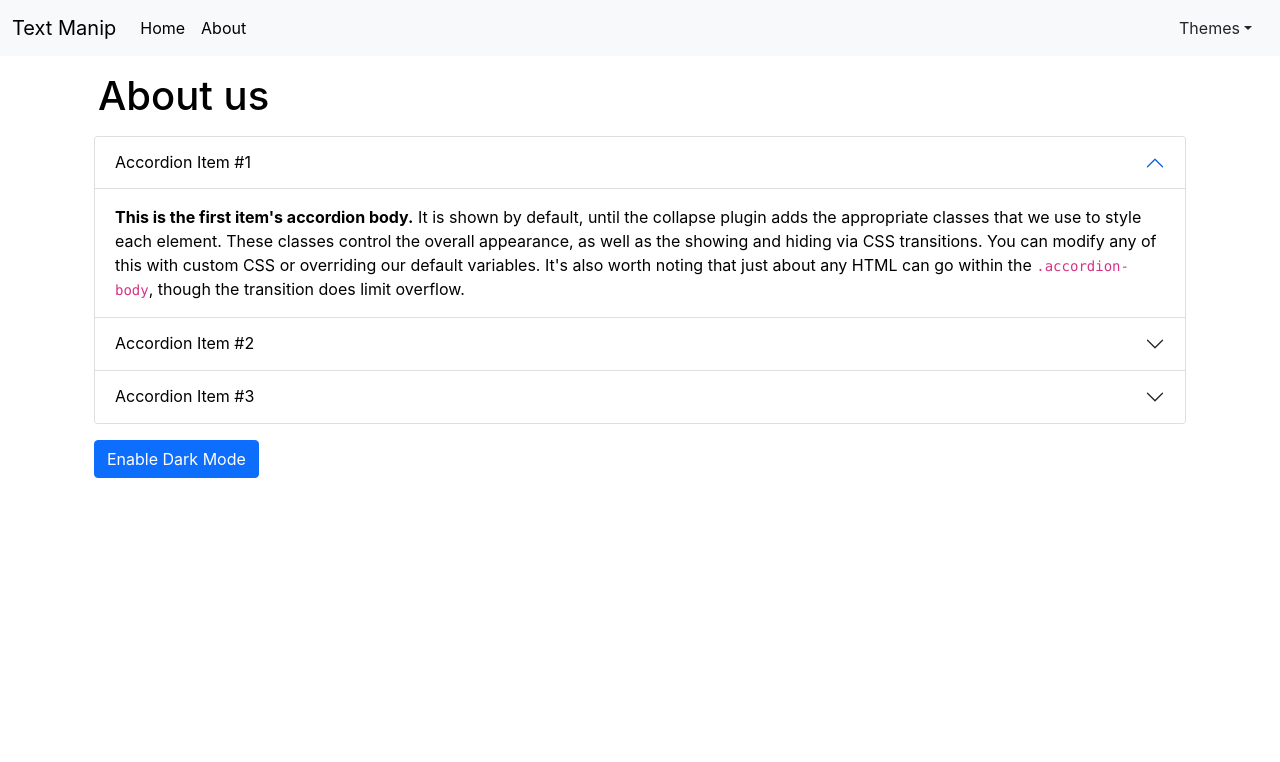
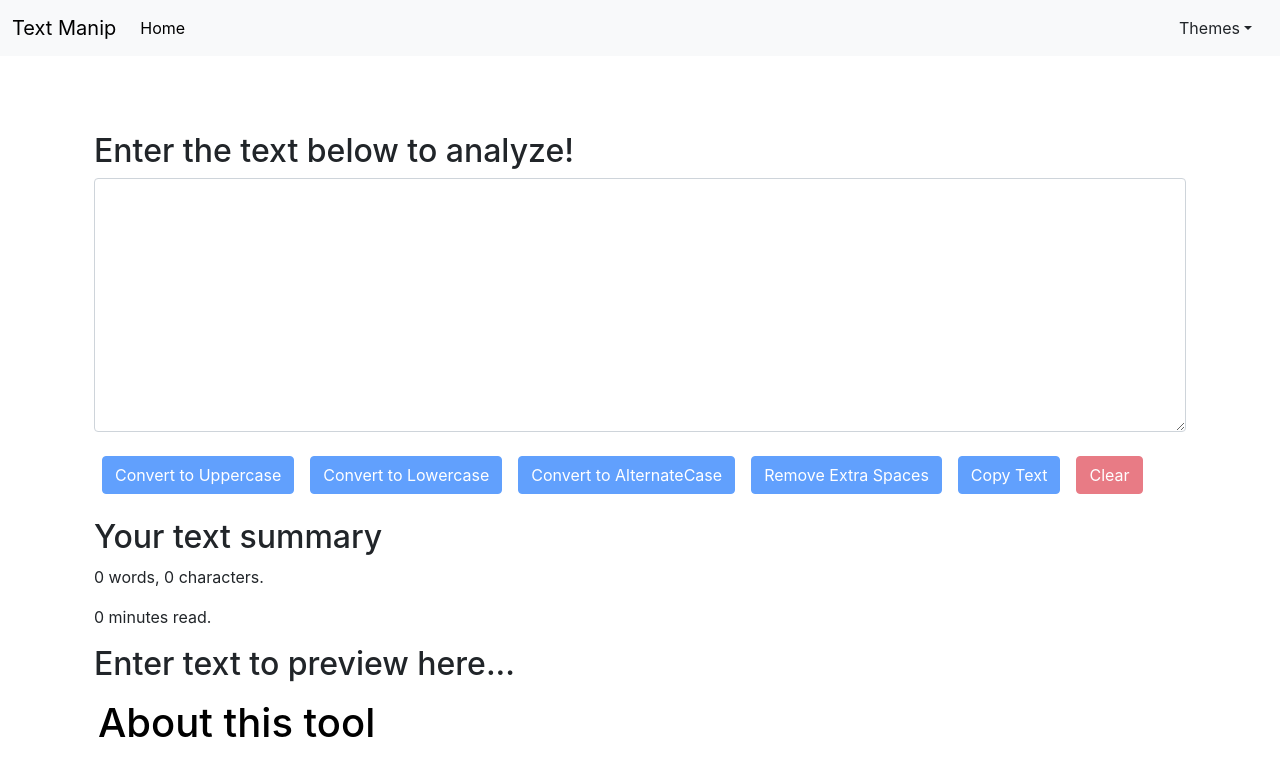
Before and after one commit to rajat-singh1999/text-Utilities-React-Webapp, a React (Create React App) app: page /about in a window 1280 px wide. Shown: the top 762 px of the page. Built offline with nearby package versions, Linux system fonts and the light colour scheme.

Commit message:
commit 13. removed all bugs, added about below the textform component. fixed themes for about

```diff
--- a/package.json
+++ b/package.json
@@ -1,4 +1,5 @@
 {
+  "homepage": "https://rajat-singh1999.github.io/text-Utilities-React-Webapp",
   "name": "text-utils",
   "version": "0.1.0",
   "private": true,
@@ -6,6 +7,7 @@
     "@testing-library/jest-dom": "^5.14.1",
     "@testing-library/react": "^11.2.7",
     "@testing-library/user-event": "^12.8.3",
+    "gh-pages": "^3.2.3",
     "react": "^17.0.2",
     "react-dom": "^17.0.2",
     "react-router-dom": "^5.2.0",
@@ -13,6 +15,8 @@
     "web-vitals": "^1.1.2"
   },
   "scripts": {
+    "predeploy": "npm run build",
+    "deploy": "gh-pages -d build",
     "start": "react-scripts start",
     "build": "react-scripts build",
     "test": "react-scripts test",
--- a/src/App.js
+++ b/src/App.js
@@ -4,14 +4,14 @@ import About from './Components/About';
 import Navbar from './Components/Navbar';
 import TextForm from './Components/TextForm';
 import Alert from './Components/Alert';
-import {
-  BrowserRouter as Router,
-  Switch,
-  Route,
-} from "react-router-dom";
+// import {
+//   BrowserRouter as Router,
+//   Switch,
+//   Route,
+// } from "react-router-dom";
 
 function App() {
-  const [darkMode, setDarkMode] = useState("light");
+  const [mode, setmode] = useState("light");
   const [alert, setAlert] = useState(null);
 
   const showAlert = (message, type)=>{
@@ -24,25 +24,25 @@ function App() {
   const toggleMode = (event)=>{
     let theme = event.target.id;
     if(theme==="light"){
-      setDarkMode("light");
+      setmode("light");
       document.body.style.backgroundColor='white';
       document.body.style.color='black';
       showAlert("Light mode has been enabled.", "success");
     }
     else if(theme==="dark"){
-      setDarkMode("dark");
+      setmode("dark");
       document.body.style.backgroundColor='#191919';
       document.body.style.color='white';
       showAlert("Dark mode has been enabled.", "success");
     }
     else if(theme==='green'){
-      setDarkMode("green");
+      setmode("green");
       document.body.style.backgroundColor='#198754';
       document.body.style.color='white';
       showAlert("Green mode has been enabled.", "success");
     }
     else{
-      setDarkMode("blue");
+      setmode("grey");
       document.body.style.backgroundColor='grey';
       document.body.style.color='white';
       showAlert("Grey mode has been enabled.", "success");
@@ -53,21 +53,23 @@ function App() {
 
   return (
     <>
-      <Router>
-      <Navbar title="Text Manip" mode={darkMode} toggleMode={toggleMode}/>
+      {/* <Router> */}
+      <Navbar title="Text Manip" mode={mode} toggleMode={toggleMode}/>
       <div className="container my-3">
-        <Switch>
+        {/* <Switch>
             <Route exact path="/about">
               <About/>
             </Route>
 
-            <Route exact path="/">
+            <Route exact path="/"> */}
               <Alert alert={alert}/>
               <TextForm showAlert={showAlert}/>
-            </Route>
-        </Switch>
+            {/* </Route>
+        </Switch> */}
+              <About className="my-5" mode={mode}/>
+
       </div>
-    </Router>
+    {/* </Router> */}
     </>
   );
 }
--- a/src/Components/About.js
+++ b/src/Components/About.js
@@ -1,72 +1,72 @@
-import React, {useState} from 'react'
+import React from 'react'
 
-export default function About() {
-    const [myStyle, setMyStyle] = useState({
-        color: 'black',
-        backgroundColor: 'white'
-    })
+export default function About(props) {
 
-    const [buttonCol, setButtonCol] = useState('btn-primary')
+    let textColor="black"
+    let backColor="white"
 
-    const [buttonText, setButtonText] = useState('Enable Dark Mode')
-
-    const toggleState = ()=>{
-        if(myStyle.color==='white'){
-            setMyStyle({color:'black', backgroundColor: 'white'})
-            setButtonCol('btn-dark')
-            setButtonText('Enable Dark Mode')
-        }
-        else{
-            setMyStyle({color:'white', backgroundColor: 'black'})
-            setButtonCol('btn-primary')
-            setButtonText('Disable Dark Mode')
-        }
+    if(props.mode === "dark"){
+        backColor="#191919";
+        textColor="white";
     }
+    else if(props.mode === "green"){
+        backColor="#198754";
+        textColor="white";
+    }
+    else if(props.mode === "grey"){
+        backColor="grey";
+        textColor="white";
+    }
+    else{
+        textColor="black"
+        backColor="white"
+    }
+    // if(props.mode === "dark"){
+    //     set{color: 'white', backgroundColor: "#191919"}({color:"white", backgroundColor:"#191919"})
+    // }
 
     return (
-        <div className="conatainer" style={myStyle}>
-            <h1 className="my-3 mx-3">About us</h1>
+        <div className="conatainer" style={{color: textColor, backgroundColor: backColor}}>
+            <h1 className="my-3 mx-3">About this tool</h1>
             <div className="accordion container" id="accordionExample">
             <div className="accordion-item">
                 <h2 className="accordion-header" id="headingOne">
-                <button className="accordion-button" style={myStyle} type="button" data-bs-toggle="collapse" data-bs-target="#collapseOne" aria-expanded="true" aria-controls="collapseOne">
-                    Accordion Item #1
+                <button className="accordion-button" style={{color: textColor, backgroundColor: backColor}} type="button" data-bs-toggle="collapse" data-bs-target="#collapseOne" aria-expanded="true" aria-controls="collapseOne">
+                    Analyze Your Text
                 </button>
                 </h2>
                 <div id="collapseOne" className="accordion-collapse collapse show" aria-labelledby="headingOne" data-bs-parent="#accordionExample">
-                <div className="accordion-body" style={myStyle} >
-                    <strong>This is the first item's accordion body.</strong> It is shown by default, until the collapse plugin adds the appropriate classes that we use to style each element. These classes control the overall appearance, as well as the showing and hiding via CSS transitions. You can modify any of this with custom CSS or overriding our default variables. It's also worth noting that just about any HTML can go within the <code>.accordion-body</code>, though the transition does limit overflow.
+                <div className="accordion-body" style={{color: textColor, backgroundColor: backColor}} >
+                    You can analyze text and perform various actions to your text using this tool.
                 </div>
                 </div>
             </div>
             <div className="accordion-item">
                 <h2 className="accordion-header" id="headingTwo">
-                <button className="accordion-button collapsed" style={myStyle} type="button" data-bs-toggle="collapse" data-bs-target="#collapseTwo" aria-expanded="false" aria-controls="collapseTwo">
-                    Accordion Item #2
+                <button className="accordion-button collapsed" style={{color: textColor, backgroundColor: backColor}} type="button" data-bs-toggle="collapse" data-bs-target="#collapseTwo" aria-expanded="false" aria-controls="collapseTwo">
+                    Developed using?
                 </button>
                 </h2>
                 <div id="collapseTwo" className="accordion-collapse collapse" aria-labelledby="headingTwo" data-bs-parent="#accordionExample">
-                <div className="accordion-body" style={myStyle} >
-                    <strong>This is the second item's accordion body.</strong> It is hidden by default, until the collapse plugin adds the appropriate classes that we use to style each element. These classes control the overall appearance, as well as the showing and hiding via CSS transitions. You can modify any of this with custom CSS or overriding our default variables. It's also worth noting that just about any HTML can go within the <code>.accordion-body</code>, though the transition does limit overflow.
+                <div className="accordion-body" style={{color: textColor, backgroundColor: backColor}} >
+                This tool is developed using the REACT.js, a very famous frontend component based framework.
                 </div>
                 </div>
             </div>
             <div className="accordion-item">
                 <h2 className="accordion-header" id="headingThree">
-                <button className="accordion-button collapsed" style={myStyle} type="button" data-bs-toggle="collapse" data-bs-target="#collapseThree" aria-expanded="false" aria-controls="collapseThree">
-                    Accordion Item #3
+                <button className="accordion-button collapsed" style={{color: textColor, backgroundColor: backColor}} type="button" data-bs-toggle="collapse" data-bs-target="#collapseThree" aria-expanded="false" aria-controls="collapseThree">
+                    Does this tool use a backend?
                 </button>
                 </h2>
                 <div id="collapseThree" className="accordion-collapse collapse" aria-labelledby="headingThree" data-bs-parent="#accordionExample">
-                <div className="accordion-body" style={myStyle} >
-                    <strong>This is the third item's accordion body.</strong> It is hidden by default, until the collapse plugin adds the appropriate classes that we use to style each element. These classes control the overall appearance, as well as the showing and hiding via CSS transitions. You can modify any of this with custom CSS or overriding our default variables. It's also worth noting that just about any HTML can go within the <code>.accordion-body</code>, though the transition does limit overflow.
+                <div className="accordion-body" style={{color: textColor, backgroundColor: backColor}} >
+                    This tool as of now does not use a backend for text formating or anyother task. It does all the text manipulation directing in your browser using javascript.
                 </div>
                 </div>
             </div>
             </div>
-            <div className="container">
-                <button onClick={toggleState} className={"btn " +buttonCol+ " my-3"}>{buttonText}</button>
-            </div>
+
         </div>
     )
 }
--- a/src/Components/Alert.js
+++ b/src/Components/Alert.js
@@ -2,12 +2,14 @@ import React from 'react'
 
 function Alert(props) {
     return (
-        props.alert &&
-        <div>
+        <div style={{height: "60px"}}>
+        {props.alert &&
+        <div className="container">
             <div className={`alert alert-${props.alert.type} alert-dismissible fade show`} role="alert">
                 <strong>{(props.alert.type).toUpperCase()}</strong>    {props.alert.msg}
                 {/* <button type="button" className="btn-close" data-bs-dismiss="alert" aria-label="Close"></button> */}
             </div>
+        </div>}
         </div>
     )
 }
--- a/src/Components/Navbar.js
+++ b/src/Components/Navbar.js
@@ -1,6 +1,6 @@
 import React from 'react'
 import {PropTypes} from 'prop-types'
-import {Link} from 'react-router-dom'
+// import {Link} from 'react-router-dom'
 
 export default function Navbar(props) {
     let navColor="light";
@@ -13,18 +13,18 @@ export default function Navbar(props) {
         <div>
         <nav className={"navbar navbar-expand-lg navbar-"+ navColor +" bg-"+ navColor}>
         <div className="container-fluid">
-                <Link className="navbar-brand" style={{color: navTextColor}} to="/">{props.title}</Link>
+                <a className="navbar-brand" style={{color: navTextColor}} href="/">{props.title}</a>
           <button className="navbar-toggler" type="button" data-bs-toggle="collapse" data-bs-target="#navbarSupportedContent" aria-controls="navbarSupportedContent" aria-expanded="false" aria-label="Toggle navigation">
             <span className="navbar-toggler-icon"></span>
           </button>
           <div className="collapse navbar-collapse" id="navbarSupportedContent">
             <ul className="navbar-nav me-auto mb-2 mb-lg-0">
               <li className="nav-item">
-                <Link className="nav-link active" aria-current="page" style={{color: navTextColor}} to="/">Home</Link>
+                <a className="nav-link active" aria-current="page" style={{color: navTextColor}} href="/">Home</a>
               </li>
-              <li className="nav-item">
+              {/* <li className="nav-item">
                 <Link className="nav-link" style={{color: navTextColor}} to="/about">About</Link>
-              </li>
+              </li> */}
             </ul>
 
             <div className="nav-item dropdown">
--- a/src/Components/TextForm.js
+++ b/src/Components/TextForm.js
@@ -2,6 +2,12 @@ import React from 'react'
 import { useState } from 'react'
 
 export default function TextForm(props) {
+    const [text, setText] = useState('');
+
+    let disable = "disabled"
+    if(text.length!==0){
+        disable="";
+    }
     const handleUpClick = ()=>{
         console.log('UpperCase was clicked!')
         setText(text.toUpperCase())
@@ -49,7 +55,6 @@ export default function TextForm(props) {
         setText(event.target.value)
     }
 
-    const [text, setText] = useState('');
     return (
         <>
         <div className="container">
@@ -57,17 +62,17 @@ export default function TextForm(props) {
             <div className="mb-3">
             <textarea className="form-control" id="my-box" onChange={handleOnChange} value={text} rows="10"></textarea>
             </div>
-            <button className="btn btn-primary" onClick={handleUpClick}>Convert to Uppercase</button>
-            <button className="btn btn-primary mx-2" onClick={handleLoClick}>Convert to Lowercase</button>
-            <button className="btn btn-primary mx-2" onClick={handleAltClick}>Convert to AlternateCase</button>
-            <button className="btn btn-primary mx-2" onClick={handleExtraSpaces}>Remove Extra Spaces</button>
-            <button className="btn btn-primary mx-2" onClick={handleCopy}>Copy Text</button>
-            <button className="btn btn-danger mx-2" onClick={handleClearClick}>Clear</button>
+            <button className={`btn btn-primary mx-2 my-2 ${disable}`} onClick={handleUpClick}>Convert to Uppercase</button>
+            <button className={`btn btn-primary mx-2 my-2 ${disable}`} onClick={handleLoClick}>Convert to Lowercase</button>
+            <button className={`btn btn-primary mx-2 my-2 ${disable}`} onClick={handleAltClick}>Convert to AlternateCase</button>
+            <button className={`btn btn-primary mx-2 my-2 ${disable}`} onClick={handleExtraSpaces}>Remove Extra Spaces</button>
+            <button className={`btn btn-primary mx-2 my-2 ${disable}`} onClick={handleCopy}>Copy Text</button>
+            <button className={"btn btn-danger mx-2 my-2 "+disable} onClick={handleClearClick}>Clear</button>
         </div>
         <div className="container my-3">
             <h2>Your text summary</h2>
-            <p>{(text.length===0)?0:(text.split(" ").length)} words, {text.length} characters.</p>
-            <p>{(text.length===0)?0:(0.008 * text.split(" ").length)} minutes read.</p>
+            <p>{text.split(/\s+/).filter((element)=>{return element.length!==0}).length} words, {text.length} characters.</p>
+            <p>{text.split(/\s+/).filter((element)=>{return element.length!==0}).length * 0.008} minutes read.</p>
             <h2>{text.length===0?"Enter text to preview here...":"Preview"}</h2>
             <p>{text}</p>
         </div>
```
Also changed, not shown: public/index.html (+2 -22 lines), public/manifest.json, 1 other file (tests, documents, lock files or other folders).
